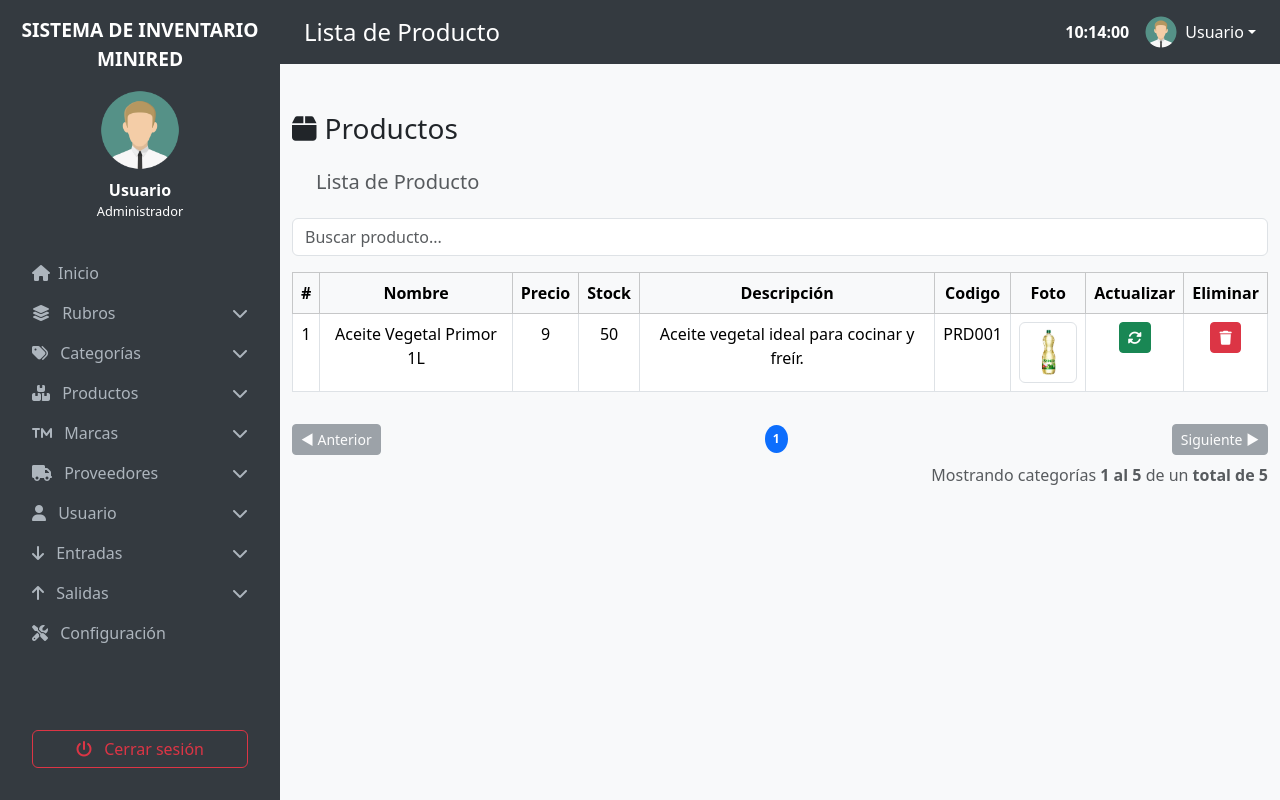
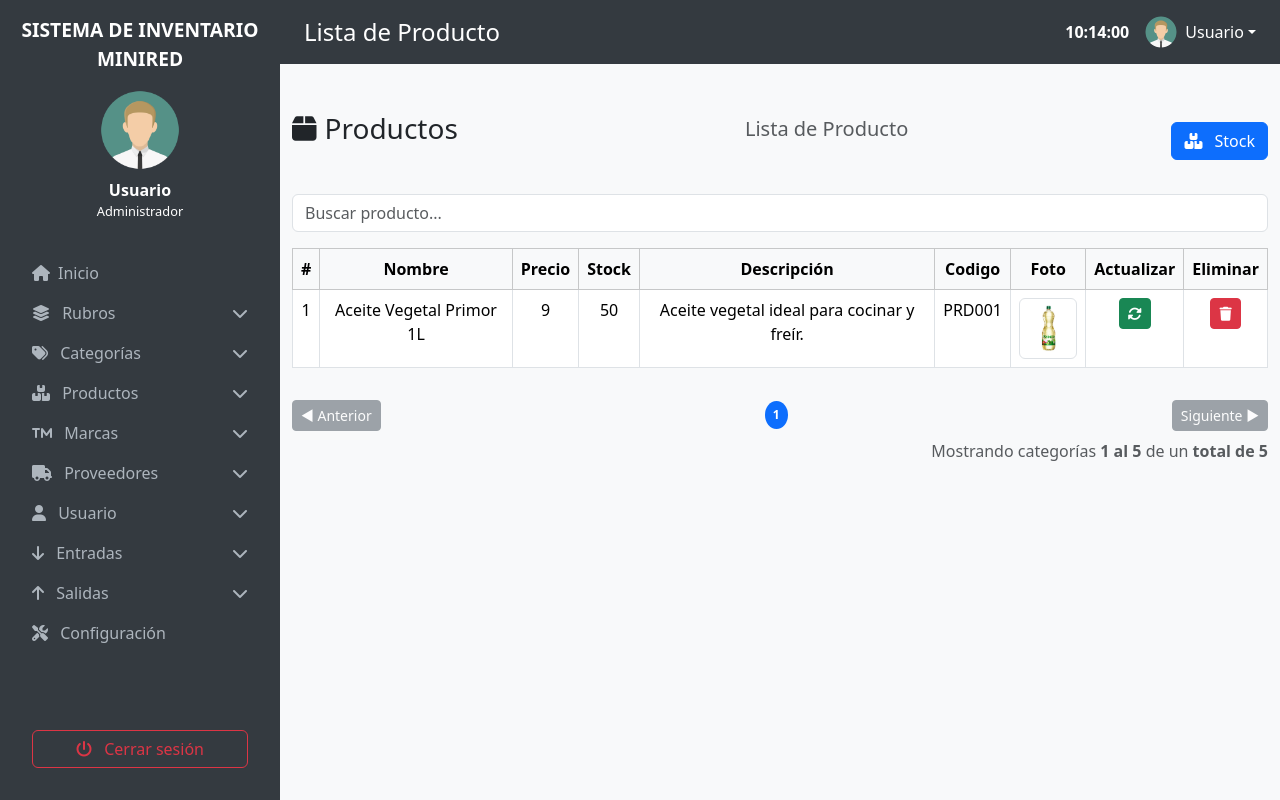
Before and after one commit to EmersonAbel23/Sistema-Inventario, a PHP site: page /login/Dashboard/lista_producto.php in a window 1280 px wide. Run offline with PHP 8.4, Linux system fonts and the light colour scheme; data comes from the database, SQL or seed files in the repository.

Commit message:
boton de stock
boton para ver el stock de todo los productos

```diff
--- a/login/Dashboard/lista_producto.php
+++ b/login/Dashboard/lista_producto.php
@@ -27,14 +27,26 @@
 </div>
 
 
-  <div class="container mt-5">
-  <h3 class="mb-4"><i class="fas fa-box me-2"></i>Productos</h3>
-  <h5 class="text-muted mb-4 ms-4">Lista de Producto</h5>
+<div class="container mt-5">
+  <div class="d-flex justify-content-between align-items-center mb-4">
+    <h3 class="mb-4"><i class="fas fa-box me-2"></i>Productos</h3>
+    <h5 class="text-muted mb-4 ms-4">Lista de Producto</h5>
+    <!-- stock-->
+    <div>
+      <button type="button" class="btn btn-primary" id="btnStock">
+        <i class="fas fa-boxes me-2"></i> Stock
+      </button>
+    </div>
+  </div>
+
 
   <!-- BUSCADOR -->
   <div class="mb-3">
     <input type="text" class="form-control" id="buscador" placeholder="Buscar producto...">
   </div>
+
+
+
 
   <!-- TABLA -->
   <div class="table-responsive">
@@ -61,13 +73,19 @@
   $resultado = $conexion->query($sql);
   $contador = 1;
 
+
+
+
+
   if ($resultado && $resultado->num_rows > 0) {
       while ($fila = $resultado->fetch_assoc()) {
           echo "<tr>";
           echo "<td>" . $contador++ . "</td>";
           echo "<td>" . htmlspecialchars($fila['nombre']) . "</td>";
           echo "<td>" . htmlspecialchars($fila['precio']) . "</td>";
-          echo "<td>" . htmlspecialchars($fila['stock']) . "</td>";
+           $stock = (int) $fila['stock'];
+          $claseStock = $stock < 7 ? 'text-danger fw-bold' : '';
+          echo "<td class='$claseStock'>" . htmlspecialchars($stock) . "</td>";
           echo "<td>" . htmlspecialchars($fila['descripcion']) . "</td>";
           echo "<td>" . htmlspecialchars($fila['codigo_prod']) . "</td>";
           if (!empty($fila['foto'])) {
@@ -286,6 +304,20 @@ function cargarDatosProducto(producto) {
 
 
 
+<script>
+document.getElementById("btnStock").addEventListener("click", function () {
+  const filas = document.querySelectorAll("#tablaCategorias tbody tr");
+
+  filas.forEach(fila => {
+    const stock = parseInt(fila.cells[3].textContent);
+    if (stock < 10) {
+      fila.style.display = "";
+    } else {
+      fila.style.display = "none";
+    }
+  });
+});
+</script>
 
 
 
@@ -299,7 +331,9 @@ document.getElementById("buscador").addEventListener("keyup", function () {
 
   filas.forEach(fila => {
     let nombre = fila.cells[1].textContent.toLowerCase();
+    let codigo = fila.cells[5].textContent.toLowerCase();
     fila.style.display = nombre.includes(filtro) ? "" : "none";
+     fila.style.display = codigo.includes(filtro) ? "" : "none";
   });
 });
 </script>
```
Also changed, not shown: login/imagenes/leche.jfif (added).
